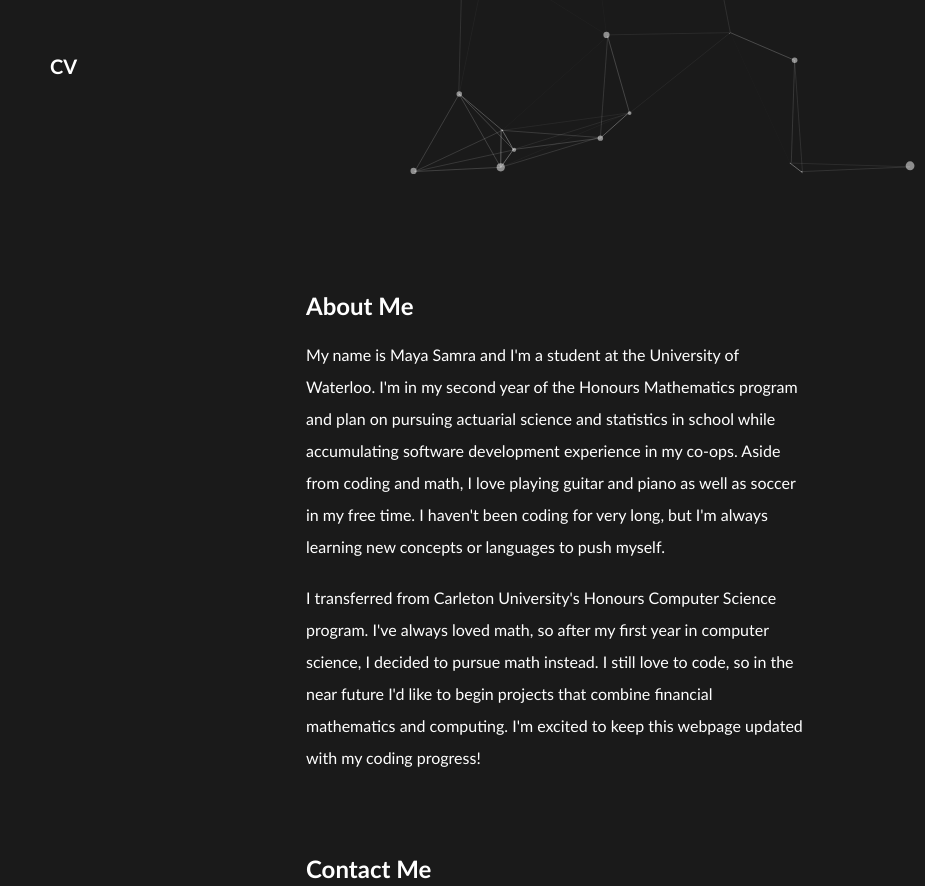
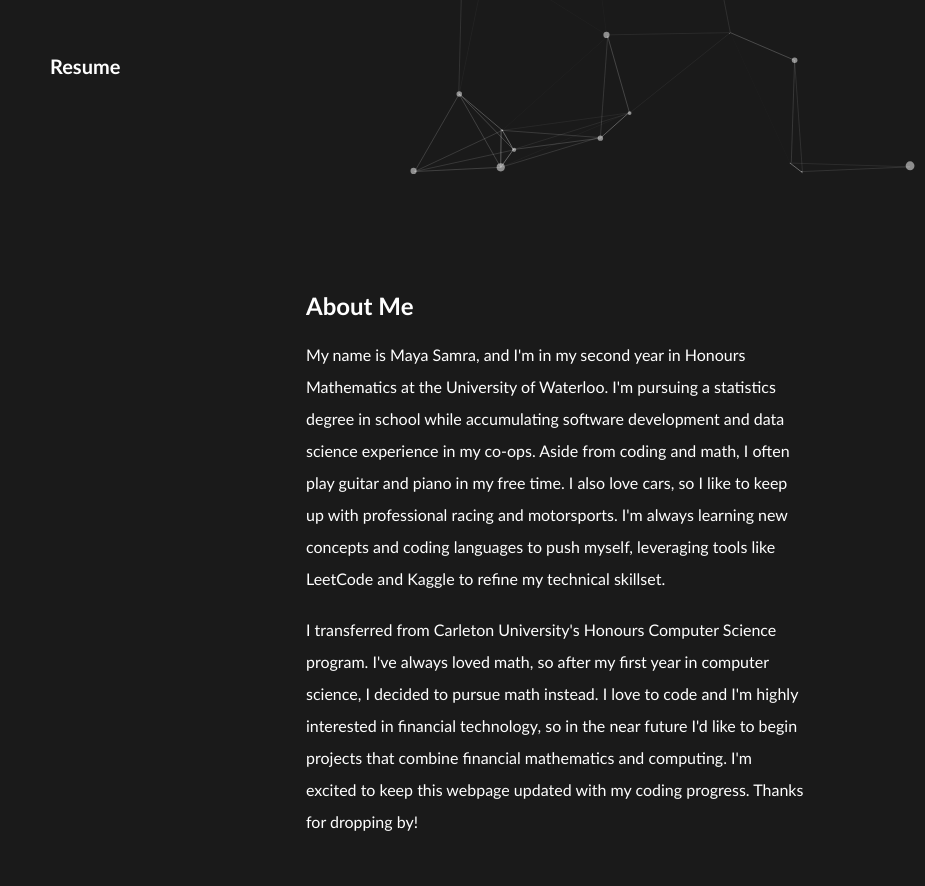
Before and after one commit to mayasamra/WebPage, a plain HTML site: page index.html in a window 1280 px wide. Shown: the part 418-1304 px from the top of the page, 0-925 px from the left. Drawn offline with Linux system fonts and the light colour scheme.

Commit message:
newest update

```diff
--- a/index.html
+++ b/index.html
@@ -14,8 +14,7 @@
             box-sizing: border-box;
             font-family: 'Gill Sans', 'Gill Sans MT', Calibri, 'Trebuchet MS', sans-serif;
             background-color: rgb(26, 26, 26);
-            }
-
+        }
         #particles-js{
             width: 90%;
             height: 60vh;
@@ -53,7 +52,7 @@
                 <a href="https://github.com/mayasamra" target="__blank__">Github</a>
             </div>
             <div id="link-4">
-                <a href="Maya-Samra-Resume.pdf" target="__blank__">CV</a>
+                <a href="Resume.pdf" target="__blank__">Resume</a>
             </div>
         </div>
     <!-- end of left column -->
@@ -70,12 +69,12 @@
                 <div id="about-me">
                     <h2>About Me</h2>
                 </br>
-                    <p class="about-me-p">My name is Maya Samra and I'm a student at the University of Waterloo. I'm in my second year of the Honours Mathematics program and plan on pursuing actuarial science and statistics in school while accumulating software development experience in my co-ops. Aside from coding and math, I love playing guitar and piano as well as soccer in my free time. I haven't been coding for very long, but I'm always learning new concepts or languages to push myself.</p>
+                    <p class="about-me-p">My name is Maya Samra, and I'm in my second year in Honours Mathematics at the University of Waterloo. I'm pursuing a statistics degree in school while accumulating software development and data science experience in my co-ops. Aside from coding and math, I often play guitar and piano in my free time. I also love cars, so I like to keep up with professional racing and motorsports. I'm always learning new concepts and coding languages to push myself, leveraging tools like LeetCode and Kaggle to refine my technical skillset. </p>
                 </br>
-                    <p class="about-me-p">I transferred from Carleton University's Honours Computer Science program. I've always loved math, so after my first year in computer science, I decided to pursue math instead. I still love to code, so in the near future I'd like to begin projects that combine financial mathematics and computing. I'm excited to keep this webpage updated with my coding progress!</p>
+                    <p class="about-me-p">I transferred from Carleton University's Honours Computer Science program. I've always loved math, so after my first year in computer science, I decided to pursue math instead. I love to code and I'm highly interested in financial technology, so in the near future I'd like to begin projects that combine financial mathematics and computing. I'm excited to keep this webpage updated with my coding progress. Thanks for dropping by!</p>
                 </div>
                 <div id="picture">
-                    <img src="151.jpg">
+                    <img src="headshot-grey.png">
                 </div>
             </div>
             <div id="contact-me">
```
Also changed, not shown: 2 other files.
